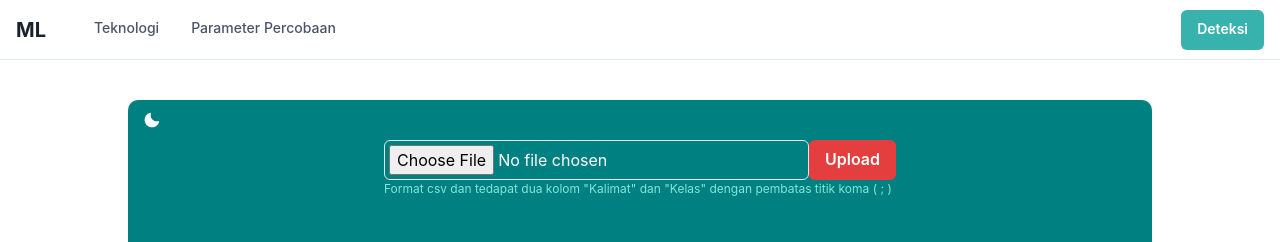
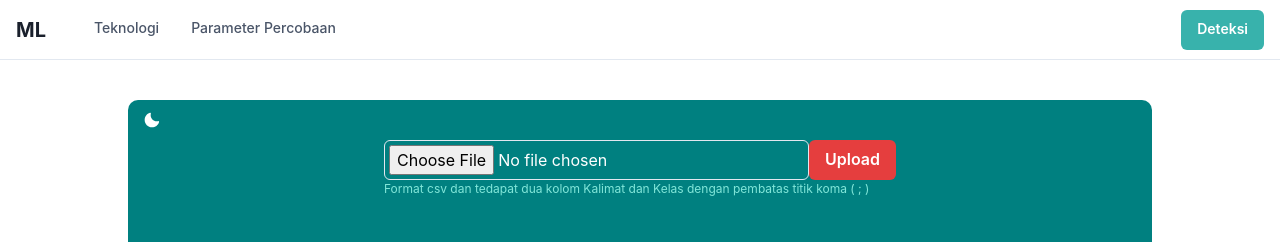
Before and after one commit to FebykAlekSatria/web_ml, a Next.js app: page / in a window 1280 px wide. Shown: the top 242 px of the page. Built offline with nearby package versions, Linux system fonts and the light colour scheme.

Commit message:
bug kutip

```diff
--- a/pages/index.js
+++ b/pages/index.js
@@ -156,7 +156,7 @@ export default function Home() {
               </Button>
             </Stack>
           </Flex>
-          <Text fontSize='xs' textAlign='left' color='teal.200'>Format csv dan tedapat dua kolom "Kalimat" dan "Kelas" dengan pembatas titik koma ( ; )</Text>
+          <Text fontSize='xs' textAlign='left' color='teal.200'>Format csv dan tedapat dua kolom Kalimat dan Kelas dengan pembatas titik koma ( ; )</Text>
 
         </FormControl>
         <Box width={{ base: '100%', sm: '95%', md: '80%' }} mx='auto' my={10}>
```
